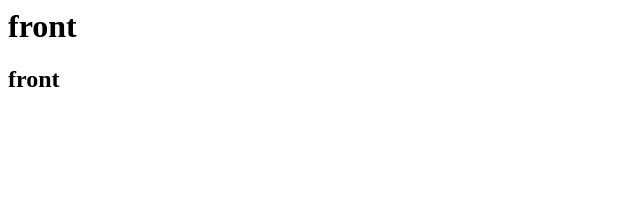
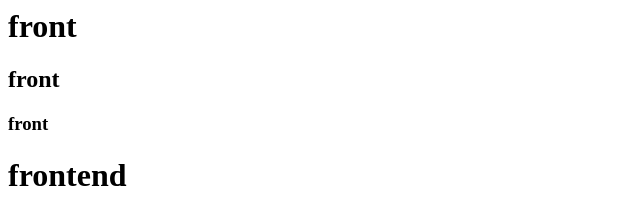
Before and after one commit to nikhila31013/front207, a plain HTML site: page index.html in a window 1280 px wide. Shown: the whole page, without its empty margins (0-640 px from the left). Drawn offline with Linux system fonts and the light colour scheme.

Commit message:
first commit

```diff
--- a/index.html
+++ b/index.html
@@ -1,2 +1,4 @@
 <h1>front<h1>
 <h2>front<h2>
+<h3>front<h3>
+<h1>frontend<h1>
```
